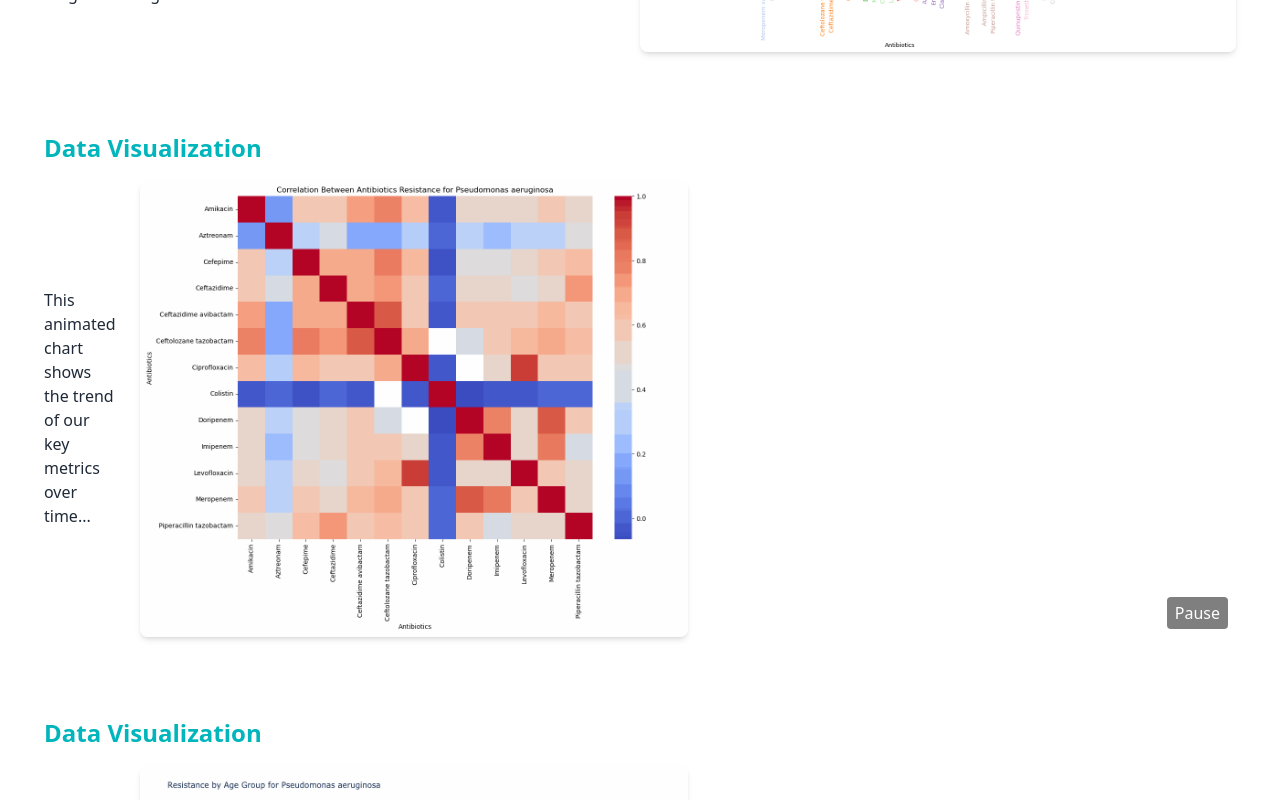
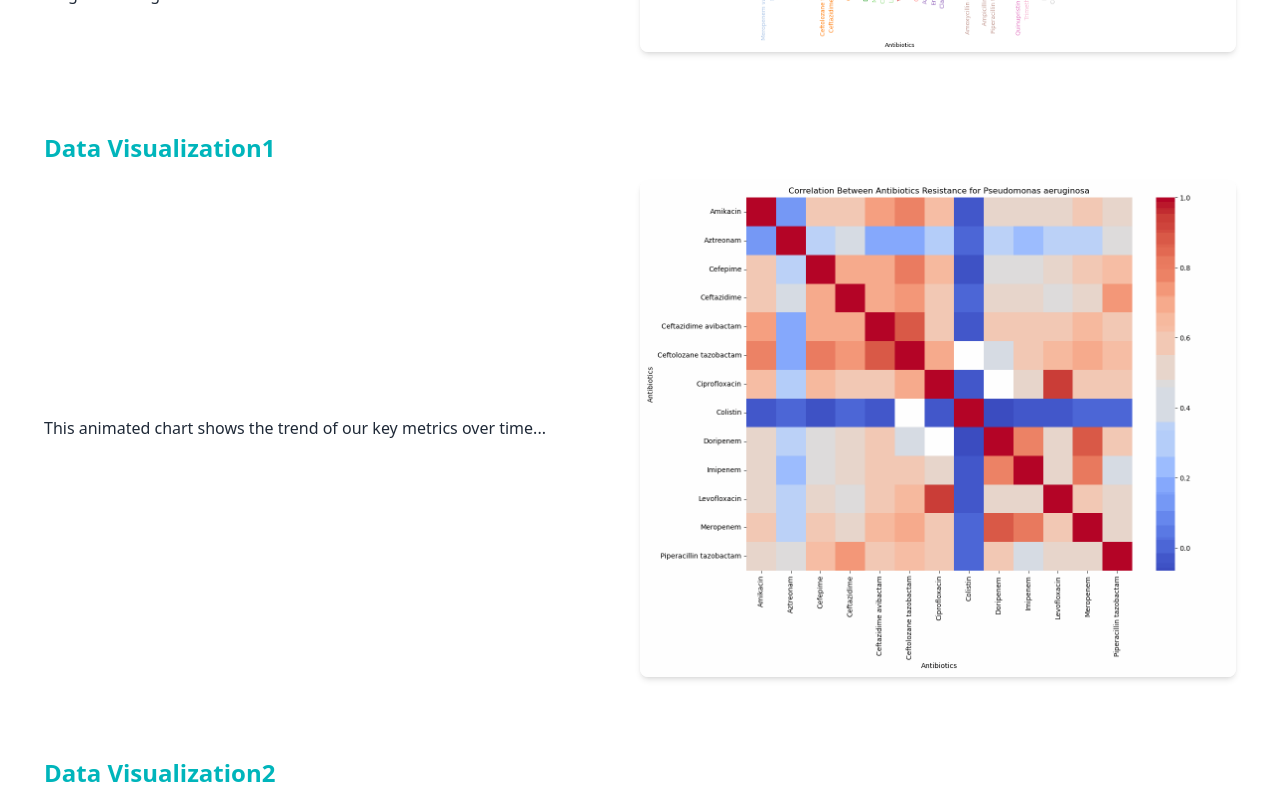
Before and after one commit to Aneousion/vivli, a Next.js app: page /research in a window 1280 px wide. Shown: the part 4020-4820 px from the top of the page. Built offline with nearby package versions, Linux system fonts and the light colour scheme.

Commit message:
removed pausablegif

```diff
--- a/package.json
+++ b/package.json
@@ -21,6 +21,7 @@
     "next-themes": "^0.3.0",
     "react": "^18",
     "react-dom": "^18",
+    "react-player": "^2.16.0",
     "tailwind-merge": "^2.5.2",
     "tailwindcss-animate": "^1.0.7",
     "topojson": "^3.0.2"
--- a/src/components/pausablegif.tsx
+++ /dev/null
@@ -1,44 +0,0 @@
-'use client'
-import React, { useState, useRef } from 'react';
-interface PausableGifProps {
-  src: string;
-  alt: string;
-}
-
-const PausableGif: React.FC<PausableGifProps> = ({ src, alt }) => {
-  const [isPaused, setIsPaused] = useState(false);
-  const imgRef: any = useRef(null);
-
-  const togglePause = () => {
-    setIsPaused(!isPaused);
-    if (imgRef.current) {
-      if (isPaused) {
-        imgRef.current.src = imgRef.current.src;
-      } else {
-        const src = imgRef.current.src;
-        imgRef.current.src = '';
-        imgRef.current.src = src;
-      }
-    }
-  };
-
-  return (
-    <div className="relative inline-block">
-      <img
-        ref={imgRef}
-        src={src}
-        alt={alt}
-        className="w-full md:w-1/2 h-auto rounded-lg shadow-md cursor-pointer"
-        onClick={togglePause}
-      />
-      <button
-        className="absolute bottom-2 right-2 bg-black bg-opacity-50 text-white px-2 py-1 rounded"
-        onClick={togglePause}
-      >
-        {isPaused ? 'Play' : 'Pause'}
-      </button>
-    </div>
-  );
-};
-
-export default PausableGif;
--- a/src/components/storytelling.tsx
+++ b/src/components/storytelling.tsx
@@ -4,101 +4,84 @@ import { Card, CardContent } from "@/components/ui/card";
 import { Dialog, DialogContent } from "@/components/ui/dialog";
 import { ZoomableImage } from './ZoomableImage';
 import { useTheme } from 'next-themes';
-import PausableGif from './pausablegif';
 
 interface StorySection {
     title: string;
     content: string;
     image: string;
-    type: 'image' | 'gif';
 }
 
 const storyData: StorySection[] = [
     {
         title: "Our Research",
         content: "Lorem ipsum dolor sit amet, consectetur adipiscing elit. Vivamus iaculis quam nec magna faucibus, vel bibendum magna commodo. Donec sit amet nisl quis nisi tincidunt commodo. Sed vel efficitur ligula. Aenean accumsan magna vel dui rutrum, nec eleifend odio lobortis. Morbi ac arcu ac augue hendrerit iaculis. Cras efficitur lacus ac magna efficitur, at volutpat pede condimentum. Fusce tempus rhoncus tellus, eu finibus mauris finibus eu. Phasellus vestibulum, ipsum vel bibendum facilisis, ipsum magna volutpat enim, vel sodales enim massa vel enim. Praesent vel turpis varius, vulputate magna ut, tempor enim. Aliquam erat volutpat. Donec at facilisis magna. Etiam vitae dolor dolor. Sed vulputate velit in magna lobortis, vel vestibulum ipsum eleifend. Aliquam erat volutpat. Aliquam erat volutpat. Curabitur vel nibh et magna faucibus tristique. Etiam in feugiat magna. Sed efficitur magna vel magna bibendum.",
-        image: "/Rplot.png",
-        type: "image"
+        image: "/Rplot.png"
     },
     {
         title: "",
         content: "Lorem ipsum dolor sit amet, consectetur adipiscing elit. Vivamus iaculis quam nec magna faucibus, vel bibendum magna commodo. Donec sit amet nisl quis nisi tincidunt commodo. Sed vel efficitur ligula. Aenean accumsan magna vel dui rutrum, nec eleifend odio lobortis. Morbi ac arcu ac augue hendrerit iaculis. Cras efficitur lacus ac magna efficitur, at volutpat pede condimentum. Fusce tempus rhoncus tellus, eu finibus mauris finibus eu. Phasellus vestibulum, ipsum vel bibendum facilisis, ipsum magna volutpat enim, vel sodales enim massa vel enim. Praesent vel turpis varius, vulputate magna ut, tempor enim. Aliquam erat volutpat. Donec at facilisis magna. Etiam vitae dolor dolor. Sed vulputate velit in magna lobortis, vel vestibulum ipsum eleifend. Aliquam erat volutpat. Aliquam erat volutpat. Curabitur vel nibh et magna faucibus tristique. Etiam in feugiat magna. Sed efficitur magna vel magna bibendum.",
-        image: "/Rplot01.png",
-        type: "image"
+        image: "/Rplot01.png"
     },
     {
         title: "",
         content: "Lorem ipsum dolor sit amet, consectetur adipiscing elit. Vivamus iaculis quam nec magna faucibus, vel bibendum magna commodo. Donec sit amet nisl quis nisi tincidunt commodo. Sed vel efficitur ligula. Aenean accumsan magna vel dui rutrum, nec eleifend odio lobortis. Morbi ac arcu ac augue hendrerit iaculis. Cras efficitur lacus ac magna efficitur, at volutpat pede condimentum. Fusce tempus rhoncus tellus, eu finibus mauris finibus eu. Phasellus vestibulum, ipsum vel bibendum facilisis, ipsum magna volutpat enim, vel sodales enim massa vel enim. Praesent vel turpis varius, vulputate magna ut, tempor enim. Aliquam erat volutpat. Donec at facilisis magna. Etiam vitae dolor dolor. Sed vulputate velit in magna lobortis, vel vestibulum ipsum eleifend. Aliquam erat volutpat. Aliquam erat volutpat. Curabitur vel nibh et magna faucibus tristique. Etiam in feugiat magna. Sed efficitur magna vel magna bibendum.",
-        image: "/Rplot02.png",
-        type: "image"
+        image: "/Rplot02.png"
     },
     {
         title: "",
         content: "Lorem ipsum dolor sit amet, consectetur adipiscing elit. Vivamus iaculis quam nec magna faucibus, vel bibendum magna commodo. Donec sit amet nisl quis nisi tincidunt commodo. Sed vel efficitur ligula. Aenean accumsan magna vel dui rutrum, nec eleifend odio lobortis. Morbi ac arcu ac augue hendrerit iaculis. Cras efficitur lacus ac magna efficitur, at volutpat pede condimentum. Fusce tempus rhoncus tellus, eu finibus mauris finibus eu. Phasellus vestibulum, ipsum vel bibendum facilisis, ipsum magna volutpat enim, vel sodales enim massa vel enim. Praesent vel turpis varius, vulputate magna ut, tempor enim. Aliquam erat volutpat. Donec at facilisis magna. Etiam vitae dolor dolor. Sed vulputate velit in magna lobortis, vel vestibulum ipsum eleifend. Aliquam erat volutpat. Aliquam erat volutpat. Curabitur vel nibh et magna faucibus tristique. Etiam in feugiat magna. Sed efficitur magna vel magna bibendum.",
-        image: "/Rplot03.png",
-        type: "image"
+        image: "/Rplot03.png"
     },
     {
         title: "",
         content: "Lorem ipsum dolor sit amet, consectetur adipiscing elit. Vivamus iaculis quam nec magna faucibus, vel bibendum magna commodo. Donec sit amet nisl quis nisi tincidunt commodo. Sed vel efficitur ligula. Aenean accumsan magna vel dui rutrum, nec eleifend odio lobortis. Morbi ac arcu ac augue hendrerit iaculis. Cras efficitur lacus ac magna efficitur, at volutpat pede condimentum. Fusce tempus rhoncus tellus, eu finibus mauris finibus eu. Phasellus vestibulum, ipsum vel bibendum facilisis, ipsum magna volutpat enim, vel sodales enim massa vel enim. Praesent vel turpis varius, vulputate magna ut, tempor enim. Aliquam erat volutpat. Donec at facilisis magna. Etiam vitae dolor dolor. Sed vulputate velit in magna lobortis, vel vestibulum ipsum eleifend. Aliquam erat volutpat. Aliquam erat volutpat. Curabitur vel nibh et magna faucibus tristique. Etiam in feugiat magna. Sed efficitur magna vel magna bibendum.",
-        image: "/Rplot04.png",
-        type: "image"
+        image: "/Rplot04.png"
     },
     {
         title: "",
         content: "Lorem ipsum dolor sit amet, consectetur adipiscing elit. Vivamus iaculis quam nec magna faucibus, vel bibendum magna commodo. Donec sit amet nisl quis nisi tincidunt commodo. Sed vel efficitur ligula. Aenean accumsan magna vel dui rutrum, nec eleifend odio lobortis. Morbi ac arcu ac augue hendrerit iaculis. Cras efficitur lacus ac magna efficitur, at volutpat pede condimentum. Fusce tempus rhoncus tellus, eu finibus mauris finibus eu. Phasellus vestibulum, ipsum vel bibendum facilisis, ipsum magna volutpat enim, vel sodales enim massa vel enim. Praesent vel turpis varius, vulputate magna ut, tempor enim. Aliquam erat volutpat. Donec at facilisis magna. Etiam vitae dolor dolor. Sed vulputate velit in magna lobortis, vel vestibulum ipsum eleifend. Aliquam erat volutpat. Aliquam erat volutpat. Curabitur vel nibh et magna faucibus tristique. Etiam in feugiat magna. Sed efficitur magna vel magna bibendum.",
-        image: "/Rplot05.png",
-        type: "image"
+        image: "/Rplot05.png"
     },
     {
         title: "",
         content: "Lorem ipsum dolor sit amet, consectetur adipiscing elit. Vivamus iaculis quam nec magna faucibus, vel bibendum magna commodo. Donec sit amet nisl quis nisi tincidunt commodo. Sed vel efficitur ligula. Aenean accumsan magna vel dui rutrum, nec eleifend odio lobortis. Morbi ac arcu ac augue hendrerit iaculis. Cras efficitur lacus ac magna efficitur, at volutpat pede condimentum. Fusce tempus rhoncus tellus, eu finibus mauris finibus eu. Phasellus vestibulum, ipsum vel bibendum facilisis, ipsum magna volutpat enim, vel sodales enim massa vel enim. Praesent vel turpis varius, vulputate magna ut, tempor enim. Aliquam erat volutpat. Donec at facilisis magna. Etiam vitae dolor dolor. Sed vulputate velit in magna lobortis, vel vestibulum ipsum eleifend. Aliquam erat volutpat. Aliquam erat volutpat. Curabitur vel nibh et magna faucibus tristique. Etiam in feugiat magna. Sed efficitur magna vel magna bibendum.",
-        image: "/Rplot06.png",
-        type: "image"
+        image: "/Rplot06.png"
     },
     {
         title: "",
         content: "Lorem ipsum dolor sit amet, consectetur adipiscing elit. Vivamus iaculis quam nec magna faucibus, vel bibendum magna commodo. Donec sit amet nisl quis nisi tincidunt commodo. Sed vel efficitur ligula. Aenean accumsan magna vel dui rutrum, nec eleifend odio lobortis. Morbi ac arcu ac augue hendrerit iaculis. Cras efficitur lacus ac magna efficitur, at volutpat pede condimentum. Fusce tempus rhoncus tellus, eu finibus mauris finibus eu. Phasellus vestibulum, ipsum vel bibendum facilisis, ipsum magna volutpat enim, vel sodales enim massa vel enim. Praesent vel turpis varius, vulputate magna ut, tempor enim. Aliquam erat volutpat. Donec at facilisis magna. Etiam vitae dolor dolor. Sed vulputate velit in magna lobortis, vel vestibulum ipsum eleifend. Aliquam erat volutpat. Aliquam erat volutpat. Curabitur vel nibh et magna faucibus tristique. Etiam in feugiat magna. Sed efficitur magna vel magna bibendum.",
-        image: "/Rplot07.png",
-        type: "image"
+        image: "/Rplot07.png"
     },
     {
         title: "",
         content: "Lorem ipsum dolor sit amet, consectetur adipiscing elit. Vivamus iaculis quam nec magna faucibus, vel bibendum magna commodo. Donec sit amet nisl quis nisi tincidunt commodo. Sed vel efficitur ligula. Aenean accumsan magna vel dui rutrum, nec eleifend odio lobortis. Morbi ac arcu ac augue hendrerit iaculis. Cras efficitur lacus ac magna efficitur, at volutpat pede condimentum. Fusce tempus rhoncus tellus, eu finibus mauris finibus eu. Phasellus vestibulum, ipsum vel bibendum facilisis, ipsum magna volutpat enim, vel sodales enim massa vel enim. Praesent vel turpis varius, vulputate magna ut, tempor enim. Aliquam erat volutpat. Donec at facilisis magna. Etiam vitae dolor dolor. Sed vulputate velit in magna lobortis, vel vestibulum ipsum eleifend. Aliquam erat volutpat. Aliquam erat volutpat. Curabitur vel nibh et magna faucibus tristique. Etiam in feugiat magna. Sed efficitur magna vel magna bibendum.",
-        image: "/mdr_pattern_africa.png",
-        type: "image"
+        image: "/mdr_pattern_africa.png"
     },
     {
-        title: "Data Visualization",
+        title: "Data Visualization1",
         content: "This animated chart shows the trend of our key metrics over time...",
-        image: "/correlation_heatmaps.gif",
-        type: "gif"
+        image: "/correlation_heatmaps.gif"
     },
     {
-        title: "Data Visualization",
+        title: "Data Visualization2",
         content: "This animated chart shows the trend of our key metrics over time...",
-        image: "/resistance_by_agegroup.gif",
-        type: "gif"
+        image: "/resistance_by_agegroup.gif"
     },
     {
-        title: "Data Visualization",
+        title: "Data Visualization3",
         content: "This animated chart shows the trend of our key metrics over time...",
-        image: "/resistance_by_species.gif",
-        type: "gif"
+        image: "/resistance_by_species.gif"
     },
     {
-        title: "Data Visualization",
+        title: "Data Visualization4",
         content: "This animated chart shows the trend of our key metrics over time...",
-        image: "/species_heatmaps_animation.gif",
-        type: "gif"
+        image: "/species_heatmaps_animation.gif"
     },
     {
-        title: "Data Visualization",
+        title: "Data Visualization5",
         content: "This animated chart shows the trend of our key metrics over time...",
-        image: "/species_trend.gif",
-        type: "gif"
-    },
-
+        image: "/species_trend.gif"
+    }
 ]
 
 export default function StorytellingComponent() {
@@ -120,16 +103,12 @@ export default function StorytellingComponent() {
                                 <h2 className="text-2xl font-bold mb-4 col">{section.title}</h2>
                                 <div className="flex flex-col md:flex-row items-center gap-6">
                                     <p className="flex-1">{section.content}</p>
-                                    {section.type === 'gif' ? (
-                                        <PausableGif src={section.image} alt={section.title} />
-                                    ) : (
                                     <img
                                         src={section.image}
                                         alt={section.title}
                                         className="w-full md:w-1/2 h-auto rounded-lg shadow-md cursor-pointer"
                                         onClick={() => setSelectedImage(section.image)}
                                     />
-                                    )}
                                 </div>
                             </CardContent>
                         </Card>
```
Also changed, not shown: 1 other file (tests, documents, lock files or other folders). Lines whose indentation alone changed are shown as unchanged.
